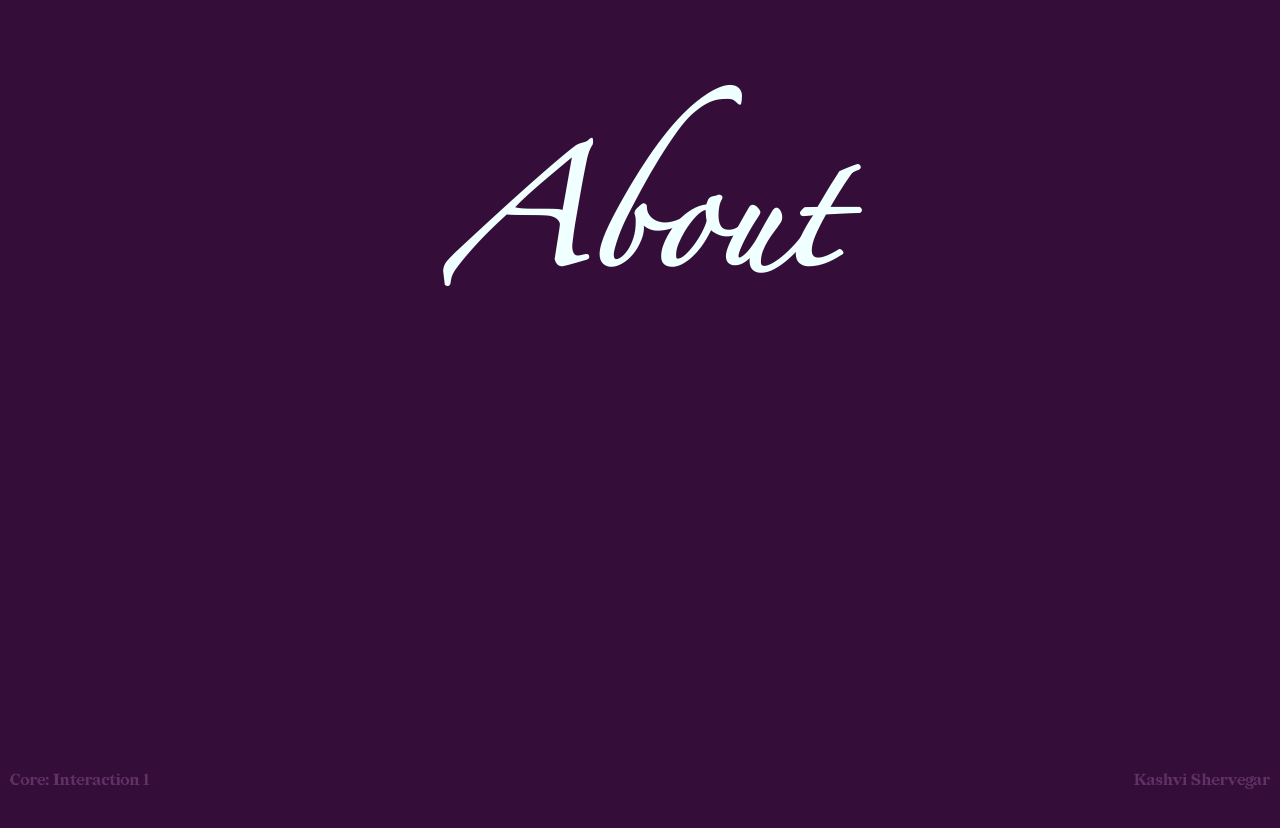
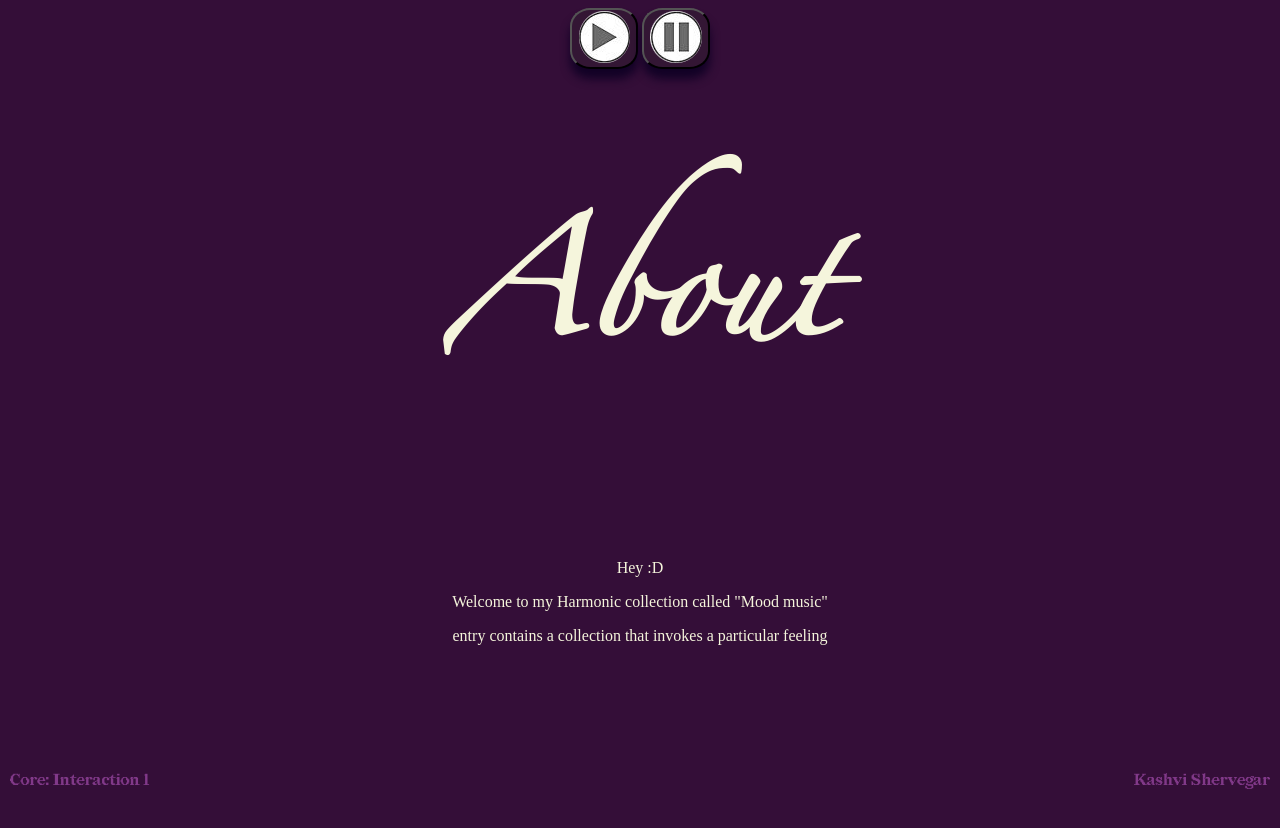
Before and after one commit to KashviS24/Mood_music, a plain HTML site: page about-page.html in a window 1280 px wide. Drawn offline with Linux system fonts and the light colour scheme.

Commit message:
about page updates

```diff
--- a/about-page.html
+++ b/about-page.html
@@ -4,9 +4,16 @@
     <head>
         <audio id="player" autoplay src="css/Music/La Dolce Vita (In Via Veneto).mp3" loop="true">
         </audio>
+        <button onclick="document.getElementById('player').play()"><img src="css/img/play-button.png"></button>
+        <button onclick="document.getElementById('player').pause()"><img src="css/img/pause-button.png"></button>
         <h1 class="heading">About</h1>
     </head>
     <body>
+        <div class="about">
+        <p> Hey :D</p>
+        <p> Welcome to my Harmonic collection called "Mood music"</p>
+        <p>entry contains a collection that invokes a particular feeling</p>
+        </div>
         <div class="footers">
             <div class="right-bottom-text">Kashvi Shervegar</div>
             <div class="left-bottom-text">Core: Interaction 1</div>
--- a/css/about.css
+++ b/css/about.css
@@ -11,7 +11,7 @@ Body{
 
 .heading{
     font-family: Zapfino;
-    color:azure;
+    color:beige;
     font-size: 650%;
     text-align: center;
 }
@@ -30,7 +30,7 @@ Body{
     bottom: 0;
     right: 0;
     padding: 10px;
-    color: rgb(96, 50, 101);
+    color: rgb(129, 57, 137);
   }
 
 .left-bottom-text {
@@ -38,5 +38,20 @@ Body{
   bottom: 0;
   left: 0;
   padding: 10px;
-  color: rgb(96, 50, 101);
+  color: rgb(129, 57, 137);
 }
+
+*{
+    text-align: center;
+}
+
+button{
+    place-items: center;
+    border-radius: 30%;
+    background-color: rgb(51, 22, 52);
+    box-shadow: 0 10px 10px rgb(18, 2, 38);
+}
+
+.about{
+    color:beige;
+}
--- a/css/entry-8.css
+++ b/css/entry-8.css
@@ -19,6 +19,7 @@ a{
 *{
     text-align: center;
 }
+
 button{
     place-items: center;
     border-radius: 30%;
```
